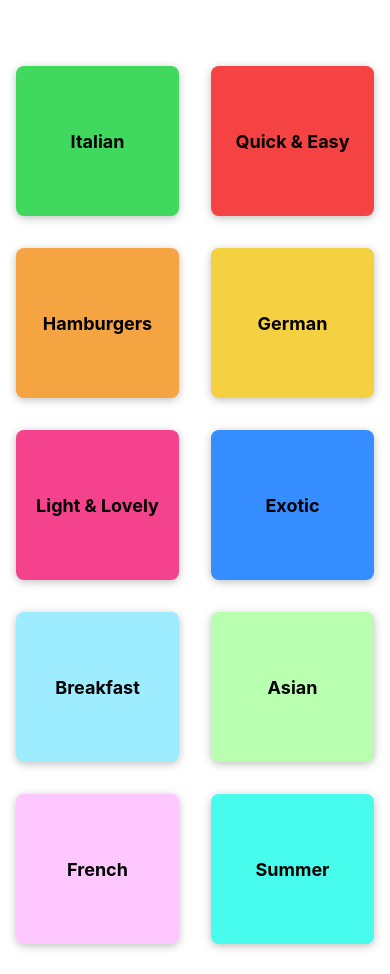
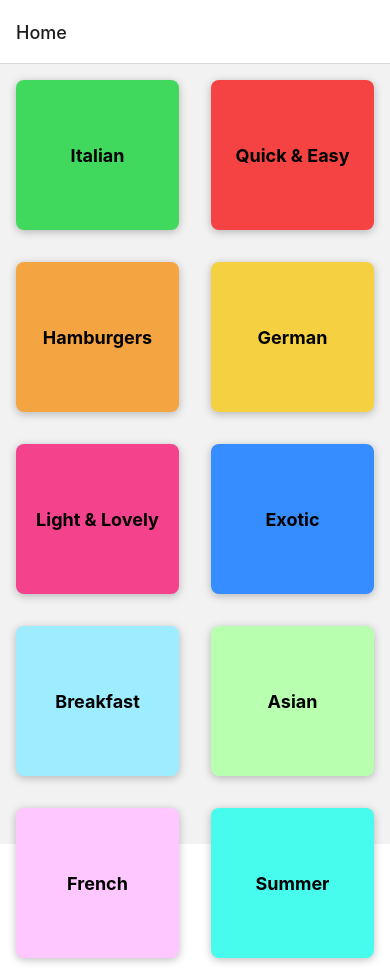
Before and after one commit to EmanAbobakr/Meals, a React Native app: screen / in a window 390 px wide. Built offline with nearby package versions, Linux system fonts and the light colour scheme.

Commit message:
add navigator

```diff
--- a/App.js
+++ b/App.js
@@ -1,17 +1,18 @@
-import { StyleSheet, View } from "react-native";
+import { StyleSheet } from "react-native";
 import { CategoriesScreen } from "./screens/CategoriesScreen";
+import { NavigationContainer } from "@react-navigation/native";
+import { createNativeStackNavigator } from "@react-navigation/native-stack";
+
+const Stack = createNativeStackNavigator();
 
 export default function App() {
   return (
-    <View style={styles.container}>
-      <CategoriesScreen></CategoriesScreen>
-    </View>
+    <NavigationContainer>
+      <Stack.Navigator>
+        <Stack.Screen name="Home" component={CategoriesScreen}></Stack.Screen>
+      </Stack.Navigator>
+    </NavigationContainer>
   );
 }
 
-const styles = StyleSheet.create({
-  container: {
-    marginTop: 50,
-    flex: 1,
-  },
-});
+const styles = StyleSheet.create({});
--- a/package.json
+++ b/package.json
@@ -9,10 +9,14 @@
     "web": "expo start --web"
   },
   "dependencies": {
+    "@react-navigation/native": "^6.1.9",
+    "@react-navigation/native-stack": "^6.9.16",
     "expo": "~49.0.15",
     "expo-status-bar": "~1.6.0",
     "react": "18.2.0",
-    "react-native": "0.72.6"
+    "react-native": "0.72.6",
+    "react-native-safe-area-context": "4.6.3",
+    "react-native-screens": "~3.22.0"
   },
   "devDependencies": {
     "@babel/core": "^7.20.0"
```
Also changed, not shown: 1 other file (tests, documents, lock files or other folders).
